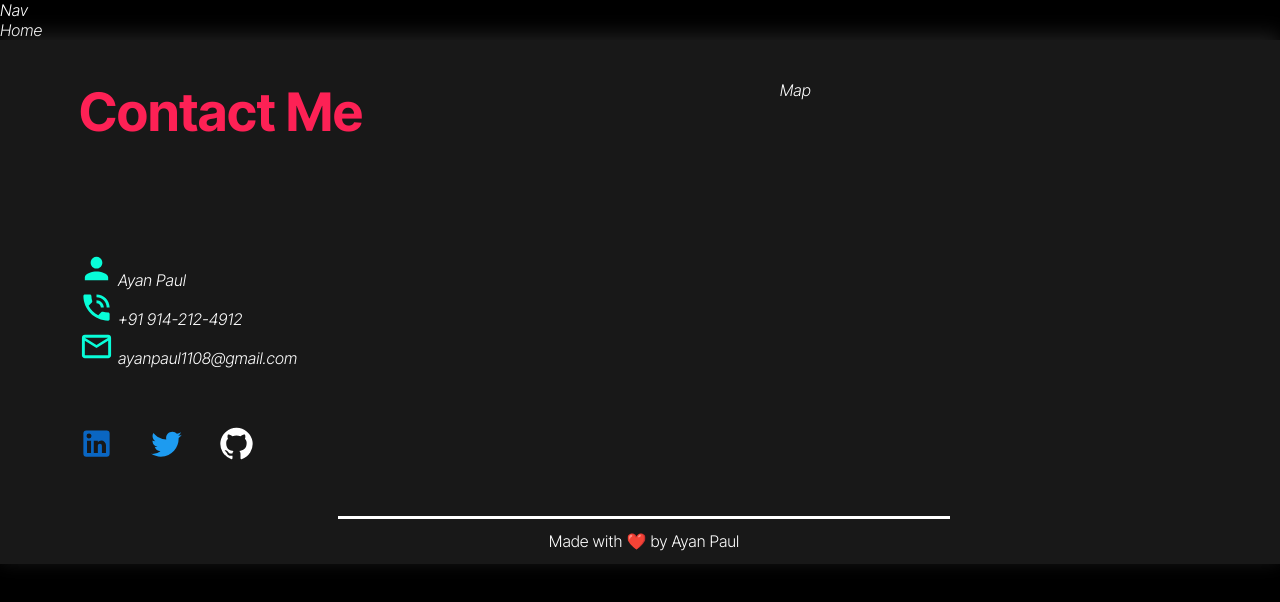
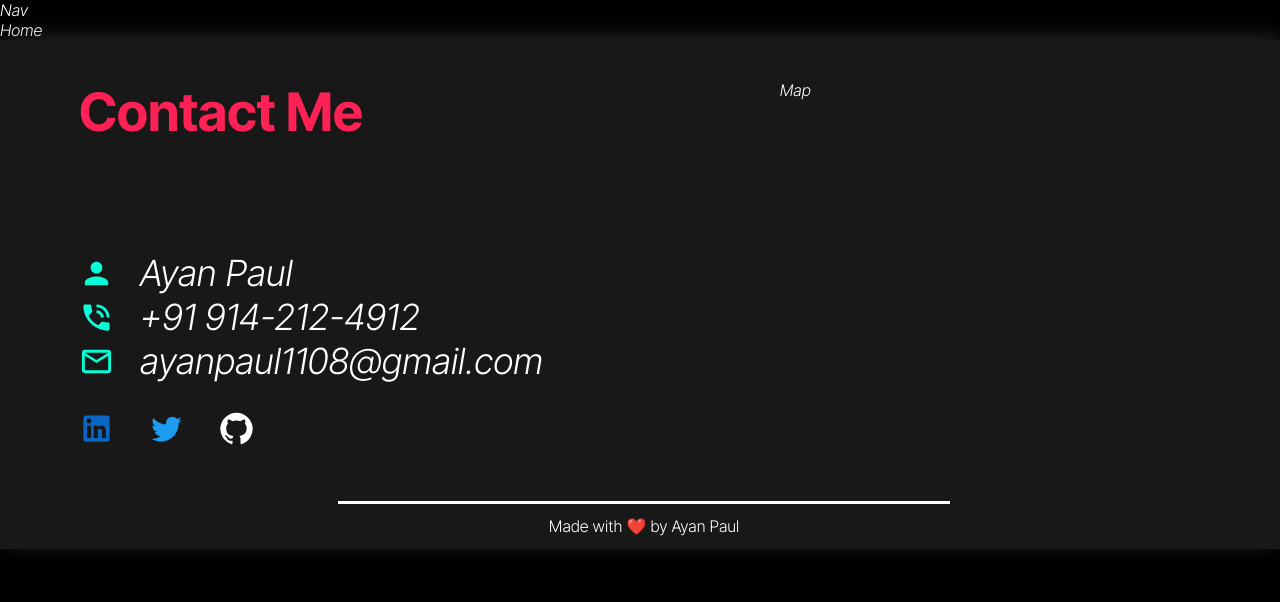
Before and after one commit to Ayanpaul11/Portfolio, a React (Create React App) app: page / in a window 1280 px wide. Shown: the top 602 px of the page. Built offline with nearby package versions, Linux system fonts and the light colour scheme.

Commit message:
Update Footer.module.css

```diff
--- a/src/Components/Css/Footer.module.css
+++ b/src/Components/Css/Footer.module.css
@@ -48,7 +48,7 @@
 }
 
 .SocialDiv {
-    margin-top: 58px;
+    margin-top: 28px;
 }
 
 #TwitterIcon {
@@ -60,9 +60,25 @@
     color: #0A66C2;
 }
 
+.contactMapDivChild {
+    display: flex;
+    align-items: center;
+    margin-bottom: 30px;
+
+}
+
 .contactIcon {
     color: #08FDD8;
+    margin-right: 26px;
+}
 
+.contactDivPTag {
+    display: flex;
+    align-items: center;
+    font-family: LightItalic;
+    font-weight: 400;
+    font-size: 36px;
+    line-height: 44px;
 }
 
 .RightDiv {
```
